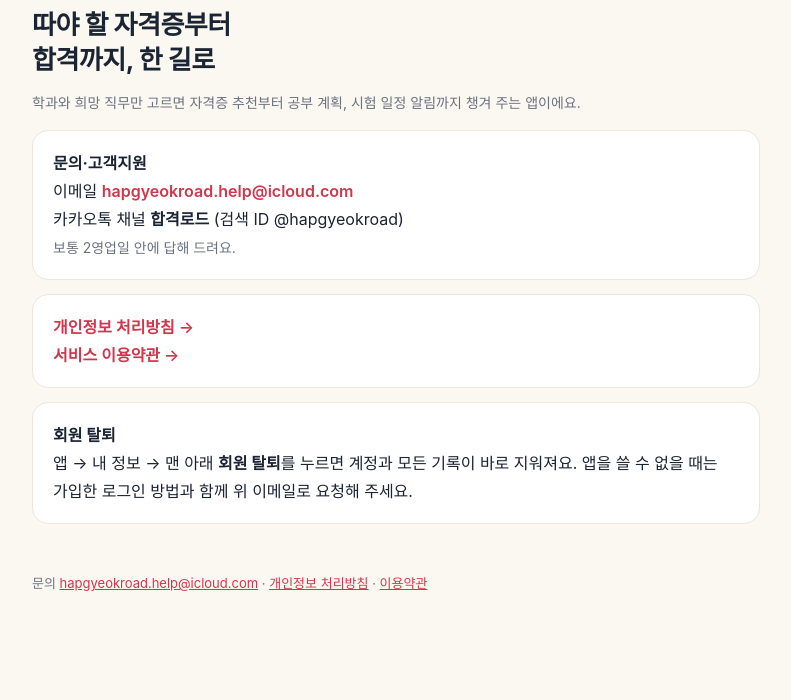
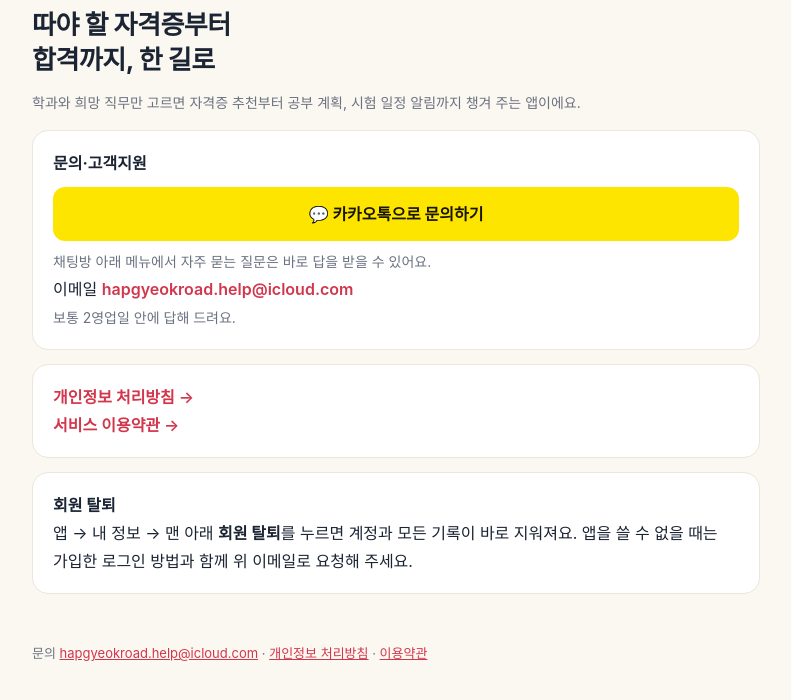
Before and after one commit to hapgyeokroad/hapgyeokroad.github.io, a plain HTML site: page index.html in a window 1280 px wide. Shown: the part 78-778 px from the top of the page, without its empty margins (244-1035 px from the left). Drawn offline with Linux system fonts and the light colour scheme.

Commit message:
Add files via upload

```diff
--- a/index.html
+++ b/index.html
@@ -21,6 +21,7 @@ ul{padding-left:20px;margin:6px 0}
 .card{background:var(--card);border:1px solid var(--line);border-radius:16px;padding:18px 20px;margin:14px 0}
 .card a{font-weight:600;text-decoration:none}
 a{color:var(--brand)}
+.card a.kakao{display:block;text-align:center;background:#FEE500;color:#191600;border-radius:12px;padding:13px 16px;margin:10px 0 6px;font-weight:700;text-decoration:none}
 footer{margin-top:48px;color:var(--muted);font-size:13px}
 </style>
 </head>
@@ -29,8 +30,9 @@ footer{margin-top:48px;color:var(--muted);font-size:13px}
 <h1>따야 할 자격증부터<br>합격까지, 한 길로</h1>
 <p class="muted">학과와 희망 직무만 고르면 자격증 추천부터 공부 계획, 시험 일정 알림까지 챙겨 주는 앱이에요.</p>
 <div class="card"><strong>문의·고객지원</strong><br>
+<a class="kakao" href="https://pf.kakao.com/_eRGNX/chat">💬 카카오톡으로 문의하기</a>
+<span class="muted">채팅방 아래 메뉴에서 자주 묻는 질문은 바로 답을 받을 수 있어요.</span><br>
 이메일 <a href="mailto:hapgyeokroad.help@icloud.com">hapgyeokroad.help@icloud.com</a><br>
-카카오톡 채널 <strong>합격로드</strong> (검색 ID @hapgyeokroad)<br>
 <span class="muted">보통 2영업일 안에 답해 드려요.</span></div>
 <div class="card"><a href="privacy.html">개인정보 처리방침 →</a><br><a href="terms.html">서비스 이용약관 →</a></div>
 <div class="card"><strong>회원 탈퇴</strong><br>
```
